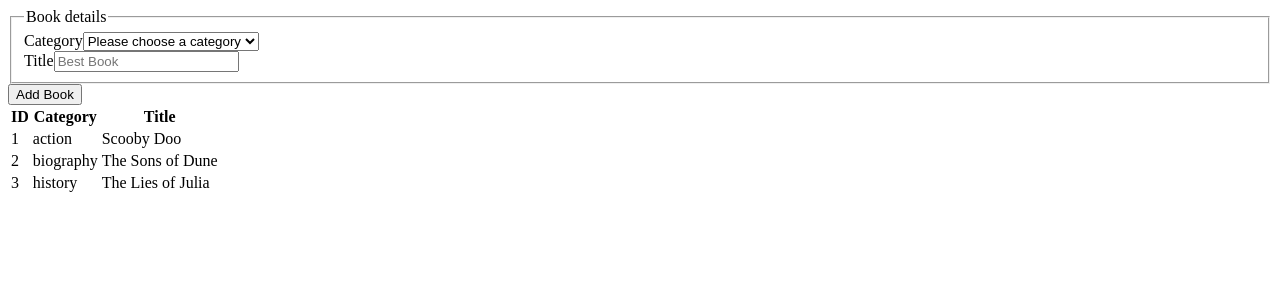
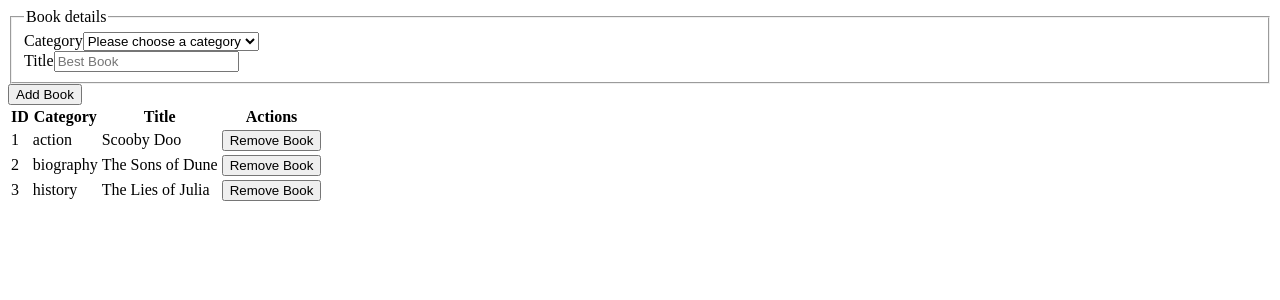
Before and after one commit to santiago-rodrig/bookstore, a React (Create React App) app: page / in a window 1280 px wide. Shown: the top 300 px of the page. Built offline with nearby package versions, Linux system fonts and the light colour scheme.

Commit message:
feature: Books' removal

```diff
--- a/src/components/Book.js
+++ b/src/components/Book.js
@@ -1,11 +1,16 @@
 import React from 'react';
 import PropTypes from 'prop-types';
 
-const Book = ({ book }) => (
+const Book = ({ book, removeBook }) => (
   <tr>
     <td>{book.id}</td>
     <td>{book.category}</td>
     <td>{book.title}</td>
+    <td>
+      <button type="button" onClick={() => removeBook(book.id)}>
+        Remove Book
+      </button>
+    </td>
   </tr>
 );
 
@@ -15,6 +20,7 @@ Book.propTypes = {
     category: PropTypes.string,
     title: PropTypes.string,
   }).isRequired,
+  removeBook: PropTypes.func.isRequired,
 };
 
 export default Book;
--- a/src/containers/BooksList.js
+++ b/src/containers/BooksList.js
@@ -2,6 +2,7 @@ import React from 'react';
 import { connect } from 'react-redux';
 import PropTypes from 'prop-types';
 import Book from '../components/Book';
+import { removeBook } from '../actions';
 
 const mapStateToProps = state => {
   const { books } = state;
@@ -16,25 +17,35 @@ const booksCollection = books => {
   return result;
 };
 
-const Component = ({ books }) => (
+const mapDispatchToProps = dispatch => ({
+  removeBook: id => {
+    dispatch(removeBook(id));
+  },
+});
+
+const Component = ({ books, removeBook }) => (
   <table>
     <thead>
       <tr>
         <th>ID</th>
         <th>Category</th>
         <th>Title</th>
+        <th>Actions</th>
       </tr>
     </thead>
     <tbody>
-      {booksCollection(books).map(book => <Book key={book.id} book={book} />)}
+      {booksCollection(books).map(
+        book => <Book key={book.id} book={book} removeBook={removeBook} />,
+      )}
     </tbody>
   </table>
 );
 
 Component.propTypes = {
   books: PropTypes.objectOf(PropTypes.object).isRequired,
+  removeBook: PropTypes.func.isRequired,
 };
 
-const BooksList = connect(mapStateToProps, null)(Component);
+const BooksList = connect(mapStateToProps, mapDispatchToProps)(Component);
 
 export default BooksList;
```
